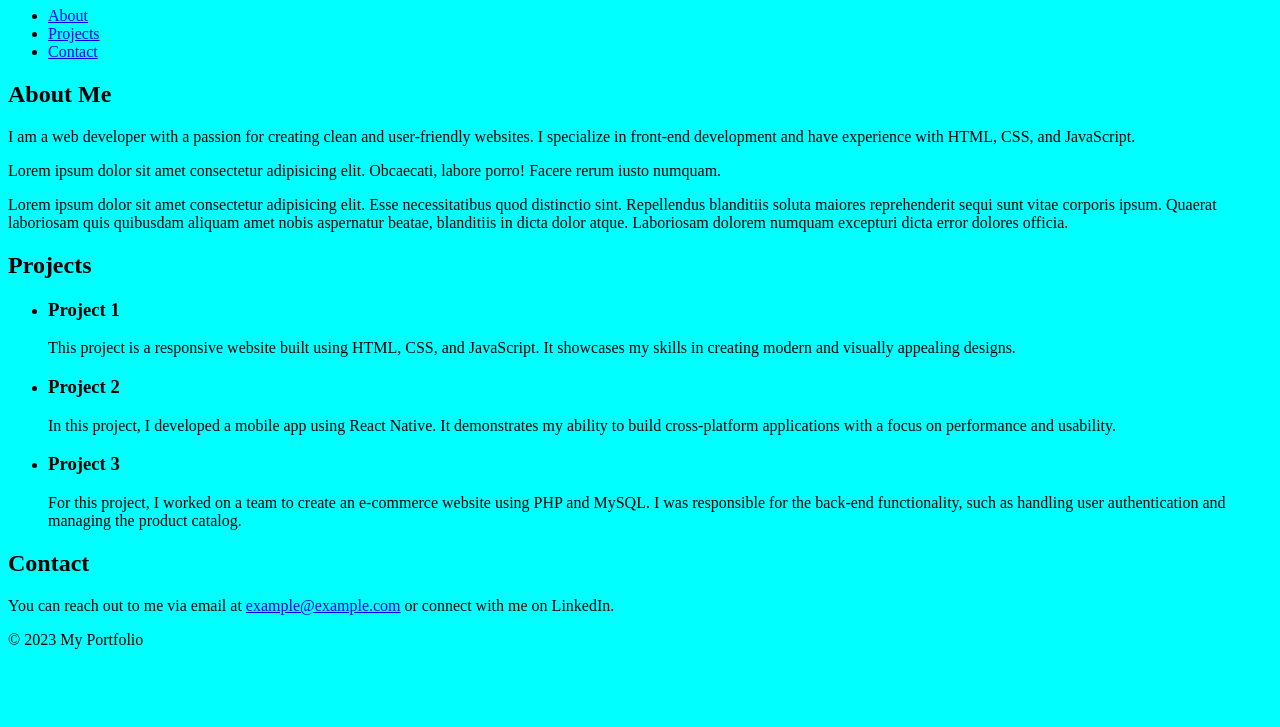
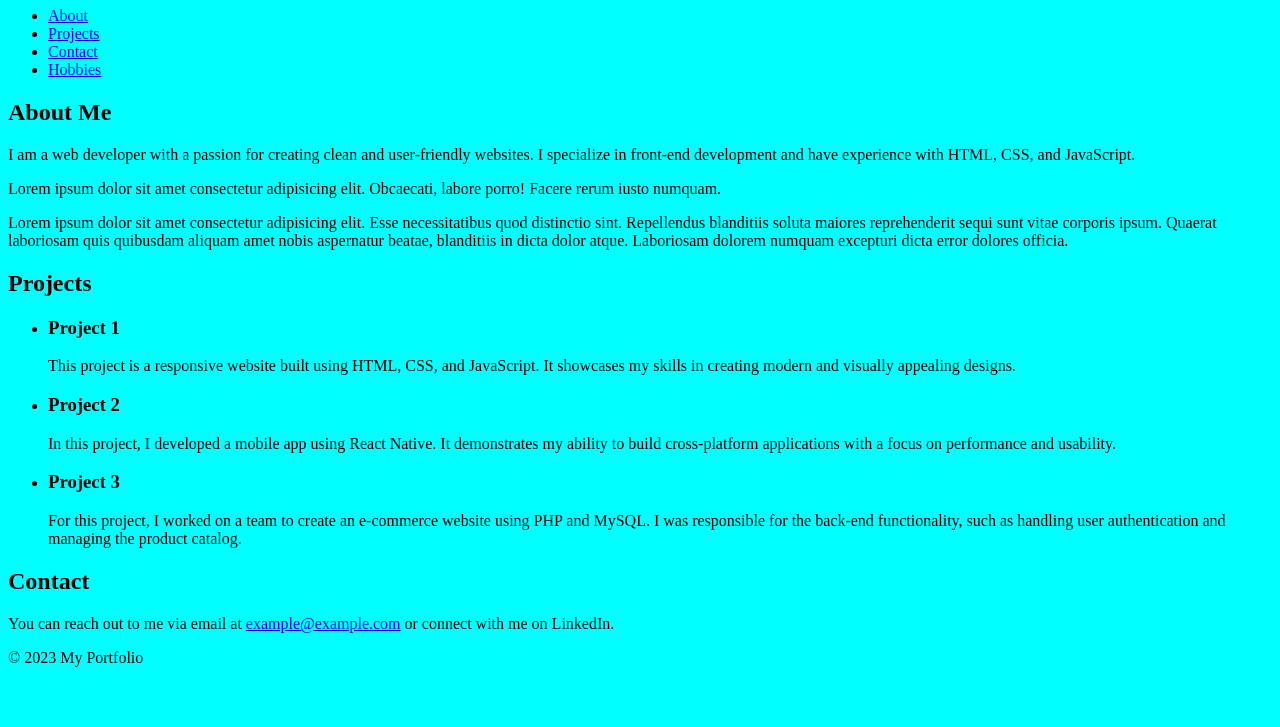
Before and after one commit to Mohammadkaifmaniyar/Learning-Git, a plain HTML site: page index.html in a window 1280 px wide. Shown: the part 73-800 px from the top of the page. Drawn offline with Linux system fonts and the light colour scheme.

Commit message:
hobbies page in merged

```diff
--- a/index.html
+++ b/index.html
@@ -21,6 +21,7 @@
       <li><a href="about.html" target="_blank">About</a></li>
       <li><a href="#projects">Projects</a></li>
       <li><a href="#contact">Contact</a></li>
+      <li><a href="hobbies.html">Hobbies</a></li>
     </ul>
   </nav>
 
```
Also changed, not shown: hobbies.html (added).
